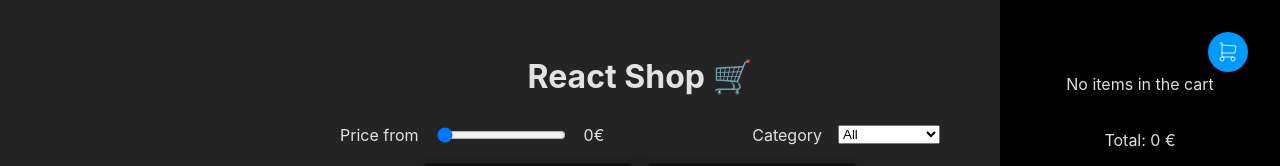
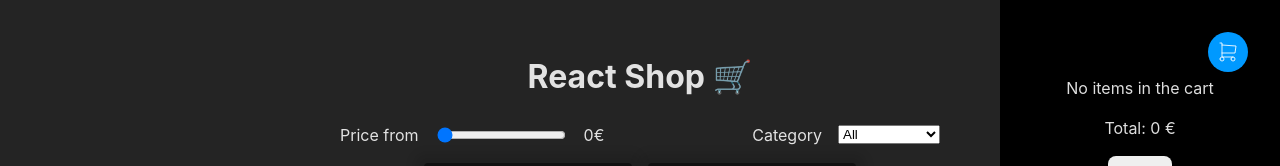
Before and after one commit to BrianC9/TA-shoppingCart, a React (Vite) app: page / in a window 1280 px wide. Both pictures are taken after a click on the label 1228 px from the left and 52 px from the top of the page. Shown: the top 166 px of the page. Built offline with nearby package versions, Linux system fonts and the light colour scheme.

Commit message:
fix: scroll on empty cart

```diff
--- a/src/components/Cart.css
+++ b/src/components/Cart.css
@@ -15,6 +15,10 @@
   max-height: 70%;
   overflow: scroll;
   scroll-behavior: smooth;
+}
+.cart-empty{
+  padding-top: 20px;
+  overflow: hidden;
 }
   .cart img {
     aspect-ratio: 16/9;
--- a/src/components/Cart.jsx
+++ b/src/components/Cart.jsx
@@ -13,13 +13,13 @@ function Cart () {
       </label>
       <input id={cartCheckId} type='checkbox' hidden />
       <aside className='cart'>
-        <ul className='cart-products'>
         {cart.length === 0
           ? (
-              <p>No items in the cart</p>
+            <p className='cart-empty'>No items in the cart</p>
             )
           : (
-                cart.map((product) => (
+            <ul className='cart-products'>
+              {cart.map((product) => (
                 <li key={product.id}>
                   <img src={product.thumbnail} alt={product.title} />
                   <div>
@@ -31,9 +31,9 @@ function Cart () {
                     <button onClick={() => addToCart(product)}>+</button>
                   </footer>
                 </li>
-                ))
+              ))}
+            </ul>
             )}
-        </ul>
         <p>
           Total:{' '}
           {cart.reduce(
```
Lines whose indentation alone changed are shown as unchanged.
